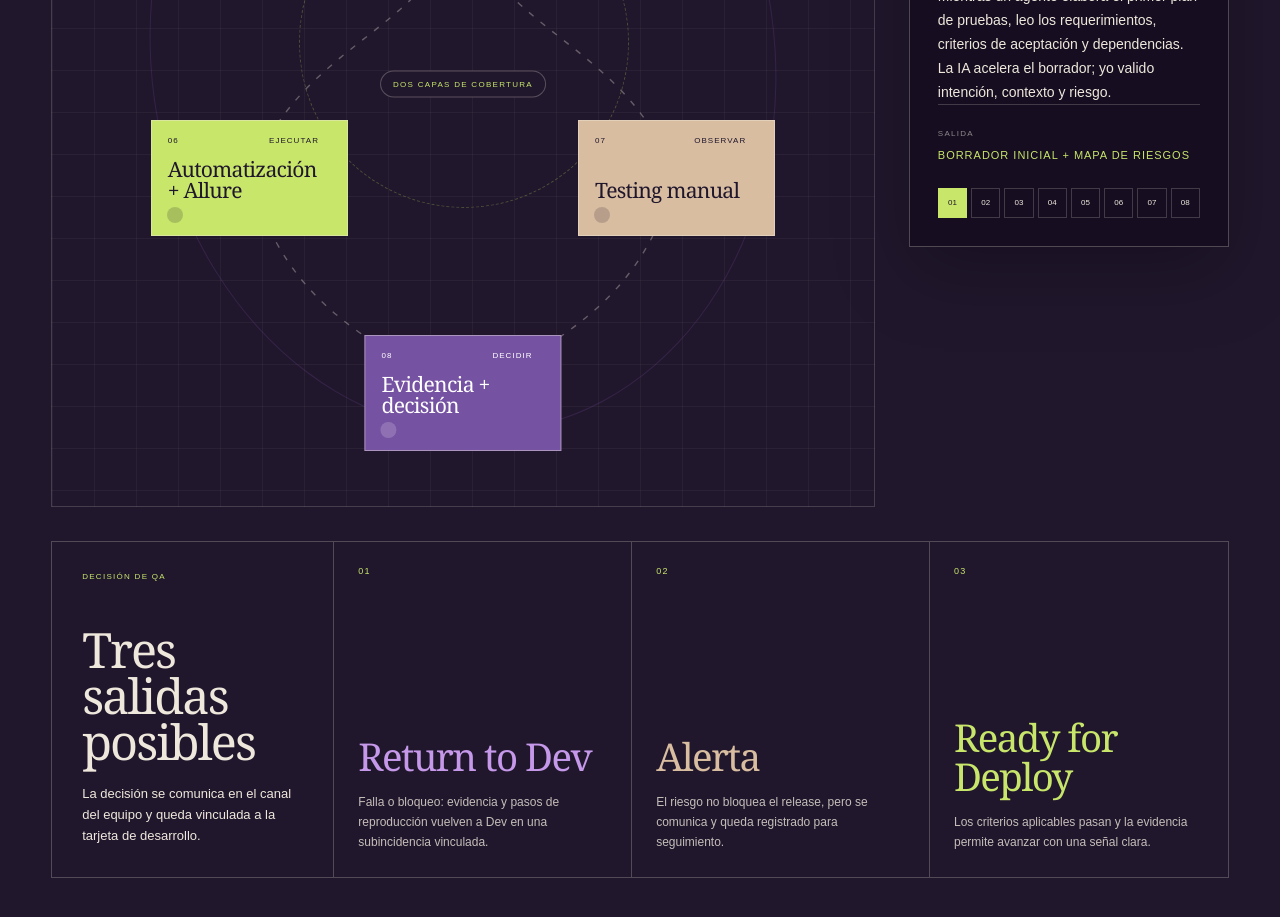
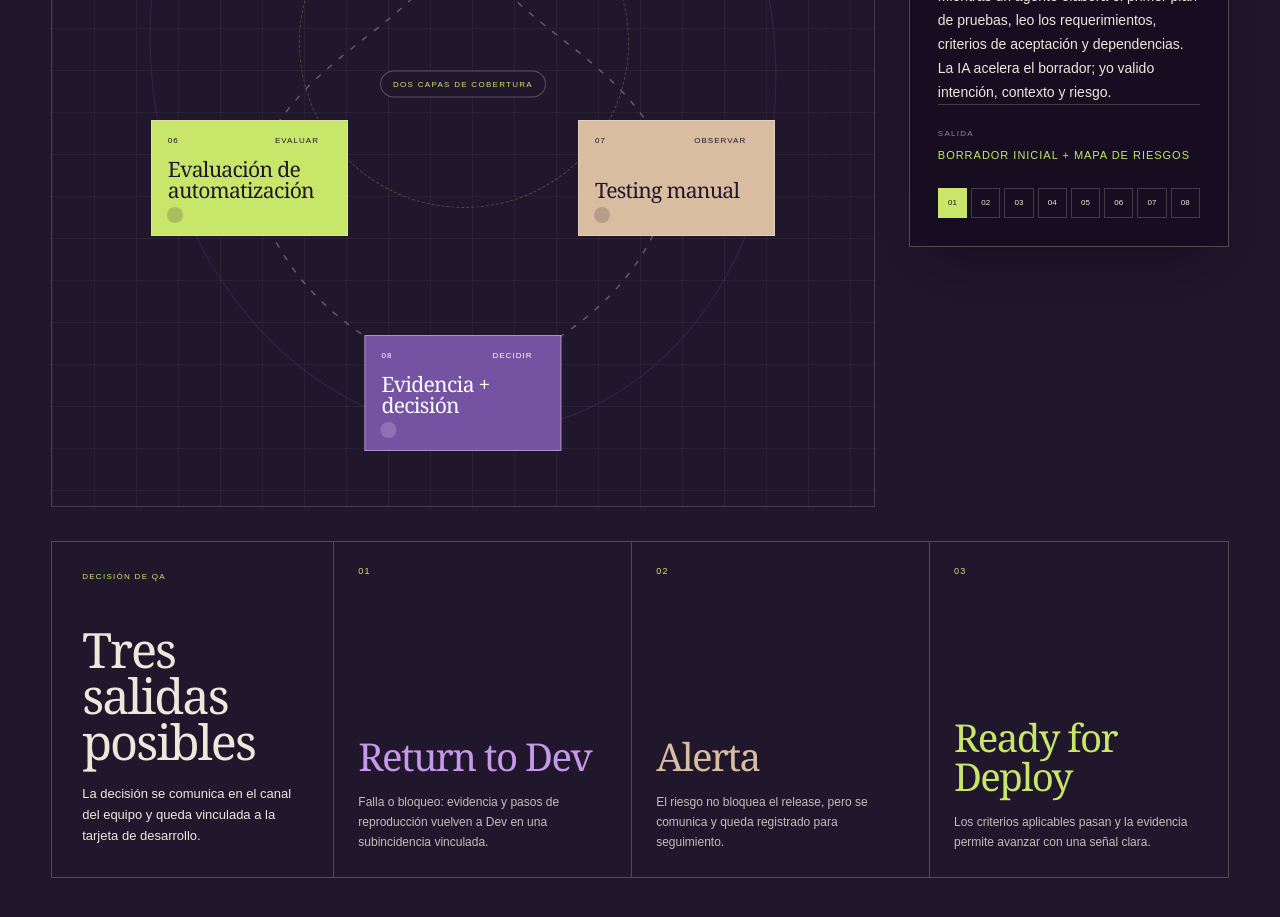
Before and after one commit to imalisani/imalisani, a Next.js app in the folder portfolio/: page /como-trabajo in a window 1280 px wide. Shown: the part 1520-2437 px from the top of the page. Built offline with nearby package versions, Linux system fonts and the light colour scheme.

Commit message:
refine automation assessment criteria

```diff
--- a/portfolio/app/como-trabajo/ProcessJourney.tsx
+++ b/portfolio/app/como-trabajo/ProcessJourney.tsx
@@ -12,7 +12,7 @@ const steps=[
   {n:"03",tone:"sand",es:{short:"Plan compartido",phase:"PLANIFICAR",title:"El plan queda visible antes de In Progress",copy:"Ajusto escenarios positivos, negativos, límites e integraciones y comparto el plan antes de que comience el desarrollo. Así, la cobertura esperada es parte de la conversación y nada toma al equipo por sorpresa.",result:"Plan de pruebas compartido"},en:{short:"Shared test plan",phase:"PLAN",title:"The plan is visible before In Progress",copy:"I refine positive, negative, boundary and integration scenarios, then share the plan before development begins. Expected coverage becomes part of the conversation, so nothing takes the team by surprise.",result:"Shared test plan"}},
   {n:"04",tone:"violet",es:{short:"Trabajo en paralelo",phase:"ADAPTAR",title:"Trabajo en paralelo sin perder contexto",copy:"Mientras se desarrolla la tarea A, avanzo con la prueba de la tarea B. Puedo pasar de una API a un algoritmo en la misma mañana y conservar el criterio de calidad en contextos diferentes.",result:"Flujo continuo entre tareas"},en:{short:"Parallel work",phase:"ADAPT",title:"Parallel work without losing context",copy:"While task A is being developed, I test task B. I can move from an API to an algorithm in the same morning while keeping quality judgement consistent across contexts.",result:"Continuous flow across tasks"}},
   {n:"05",tone:"paper",es:{short:"Plan vs. diff",phase:"RECALIBRAR",title:"El plan se compara con el cambio real",copy:"Cuando Dev indica que la tarea está lista, un agente compara el plan contra el diff. Detectamos escenarios omitidos y también casos que dejaron de aplicar antes de invertir tiempo en ejecutarlos.",result:"Cobertura ajustada al diff"},en:{short:"Plan vs. diff",phase:"RECALIBRATE",title:"The plan is compared with the real change",copy:"When Dev marks the task ready, an agent compares the plan against the diff. We find missing scenarios and remove cases that no longer apply before spending time executing them.",result:"Coverage aligned with the diff"}},
-  {n:"06",tone:"lime",es:{short:"Automatización + Allure",phase:"EJECUTAR",title:"Automatización según el tipo de cambio",copy:"Si la tarea es automatizable —por ejemplo, una API— invoco el agente correspondiente, indico el ambiente desplegado y genero y ejecuto los casos. El resultado incluye reporte Allure, resumen y evidencia.",result:"Ejecución automática + Allure"},en:{short:"Automation + Allure",phase:"EXECUTE",title:"Automation based on the change type",copy:"If the task can be automated—for example, an API—I invoke the right agent, provide the deployed environment, then generate and run the cases. The result includes an Allure report, summary and evidence.",result:"Automated execution + Allure"}},
+  {n:"06",tone:"lime",es:{short:"Evaluación de automatización",phase:"EVALUAR",title:"Se evalúa si corresponde automatizar",copy:"Antes de automatizar, evalúo la criticidad y el riesgo del flujo, su frecuencia de ejecución y valor para regresión, la estabilidad del ambiente, los datos y las integraciones, que el resultado sea determinista y el costo de mantenimiento. Solo cuando aporta cobertura repetible y sostenible invoco el agente correspondiente, ejecuto los casos y genero el reporte Allure con evidencia.",result:"Decisión documentada + automatización cuando aporta valor"},en:{short:"Automation assessment",phase:"EVALUATE",title:"I assess whether automation is appropriate",copy:"Before automating, I evaluate the flow’s criticality and risk, execution frequency and regression value, the stability of the environment, data and integrations, whether the outcome is deterministic, and maintenance cost. Only when it provides repeatable, sustainable coverage do I invoke the appropriate agent, run the cases and generate an Allure report with evidence.",result:"Documented decision + automation when it adds value"}},
   {n:"07",tone:"sand",es:{short:"Testing manual",phase:"OBSERVAR",title:"Testing manual donde aporta criterio",copy:"Completo la cobertura con pruebas manuales para escenarios no automatizables, exploratorios o que requieren observar comportamiento, integración y experiencia de uso.",result:"Cobertura manual complementaria"},en:{short:"Manual testing",phase:"OBSERVE",title:"Manual testing where judgement matters",copy:"I complete coverage with manual testing for scenarios that cannot be automated, exploratory paths or cases that require observing behaviour, integration and user experience.",result:"Complementary manual coverage"}},
   {n:"08",tone:"violet",es:{short:"Evidencia + decisión",phase:"DECIDIR",title:"Una decisión basada en evidencia",copy:"Cruzo resultados automáticos y manuales, documento la evidencia y comunico la decisión por Slack o el chat del equipo. El registro queda en Jira, Notion o Azure DevOps como subincidencia vinculada a la tarjeta de desarrollo, con impacto, riesgo y seguimiento.",result:"Return · Alerta · Ready for Deploy"},en:{short:"Evidence + decision",phase:"DECIDE",title:"An evidence-based decision",copy:"I combine automated and manual results, document the evidence and communicate the decision in Slack or the team chat. It is recorded in Jira, Notion or Azure DevOps as a sub-issue linked to the development ticket, including impact, risk and follow-up.",result:"Return · Alert · Ready for Deploy"}},
 ] as const;
```
